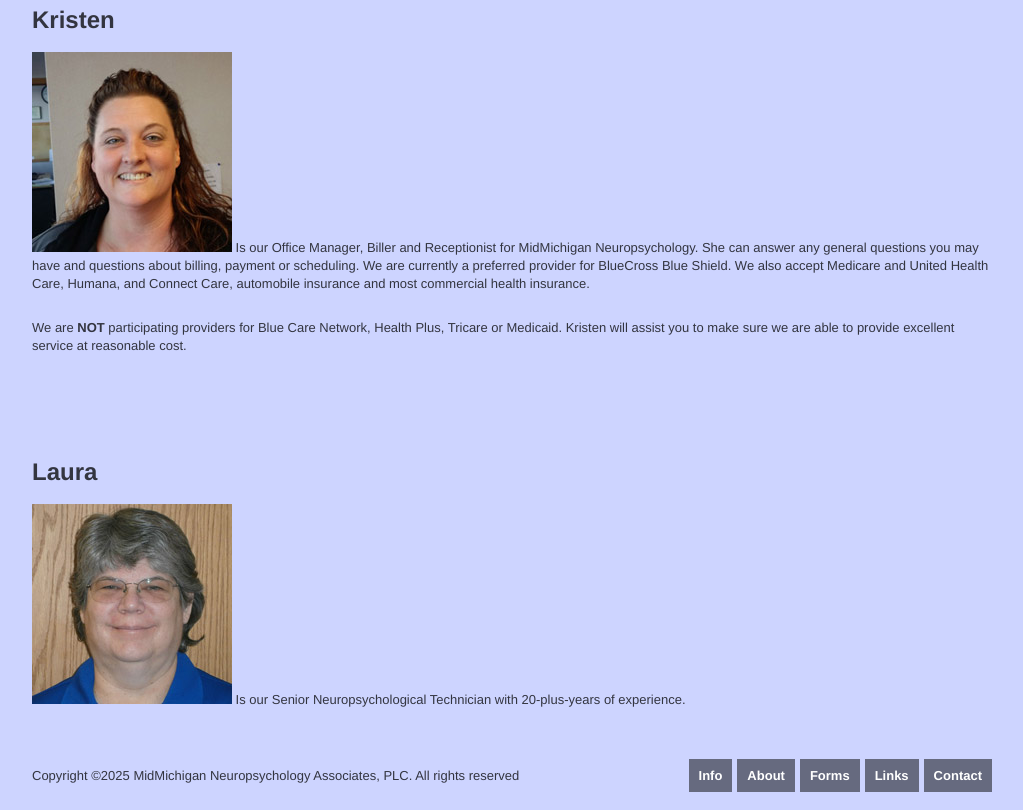
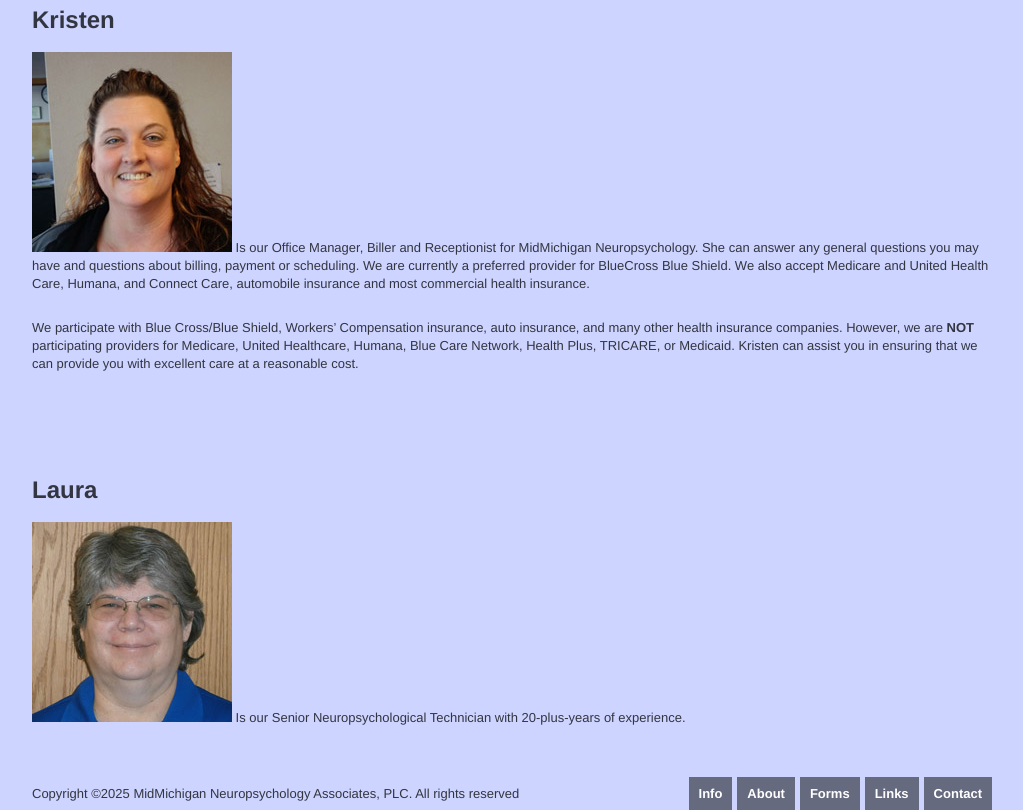
Before and after one commit to goddamnyouryan/midmichneuro, a Gatsby site: page /about in a window 1280 px wide. Shown: the part 1111-1921 px from the top of the page, without its empty margins (128-1151 px from the left). Built offline with nearby package versions, Linux system fonts and the light colour scheme; Gatsby itself is replaced by a stand-in of ours.

Commit message:
Updating about with medicare.

```diff
--- a/src/data/about/index.md
+++ b/src/data/about/index.md
@@ -15,7 +15,7 @@ Dr. Zigmond A Kozicki is a limited license psychologist providing cognitive beha
 ![Kristen](kristen.jpg)
 Is our Office Manager, Biller and Receptionist for MidMichigan Neuropsychology. She can answer any general questions you may have and questions about billing, payment or scheduling. We are currently a preferred provider for BlueCross Blue Shield. We also accept Medicare and United Health Care, Humana, and Connect Care, automobile insurance and most commercial health insurance.
 
-We are **NOT** participating providers for Blue Care Network, Health Plus, Tricare or Medicaid. Kristen will assist you to make sure we are able to provide excellent service at reasonable cost.
+We participate with Blue Cross/Blue Shield, Workers’ Compensation insurance, auto insurance, and many other health insurance companies. However, we are **NOT** participating providers for Medicare, United Healthcare, Humana, Blue Care Network, Health Plus, TRICARE, or Medicaid. Kristen can assist you in ensuring that we can provide you with excellent care at a reasonable cost.
 
 ## Laura
 ![Kristen](laura.jpg)
```
